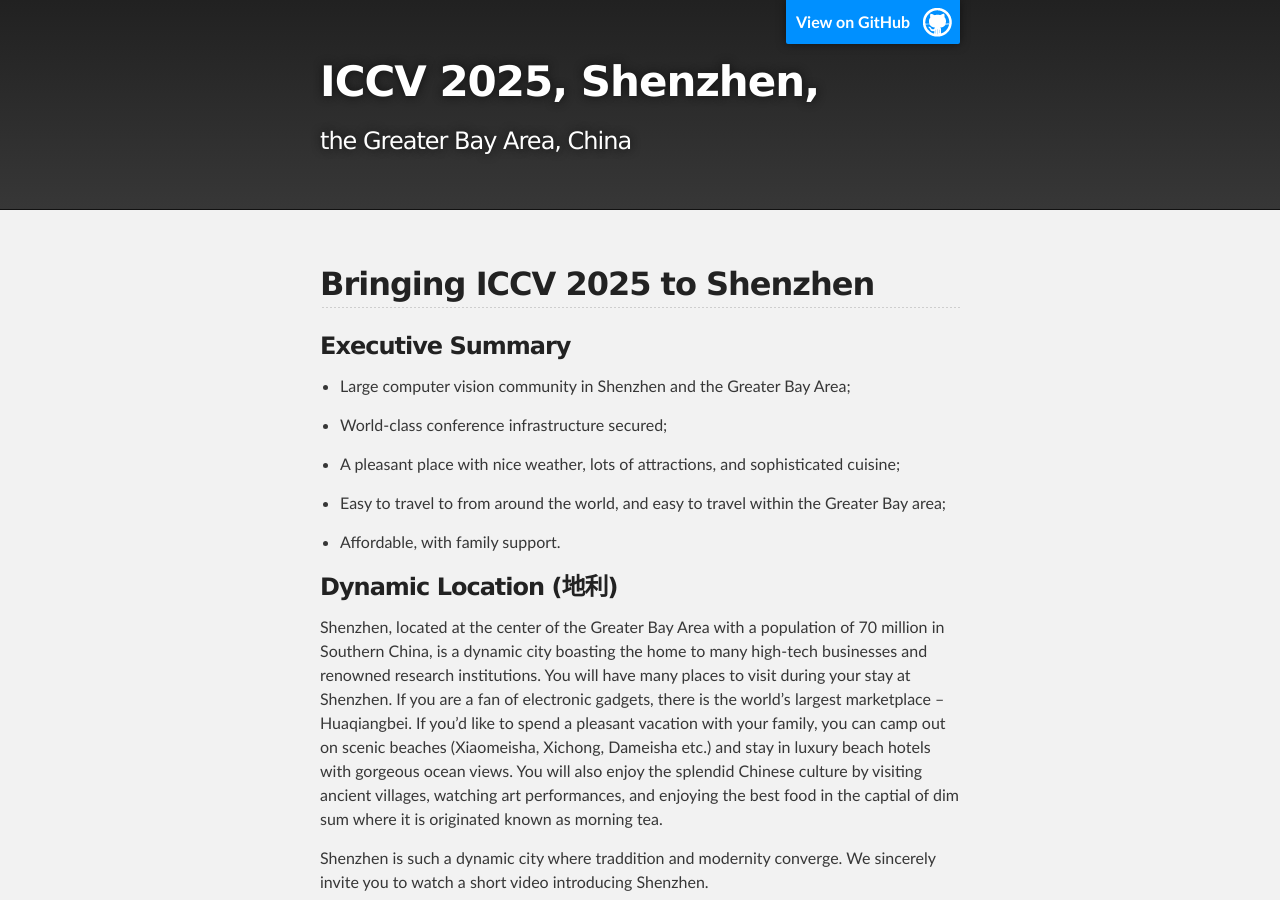
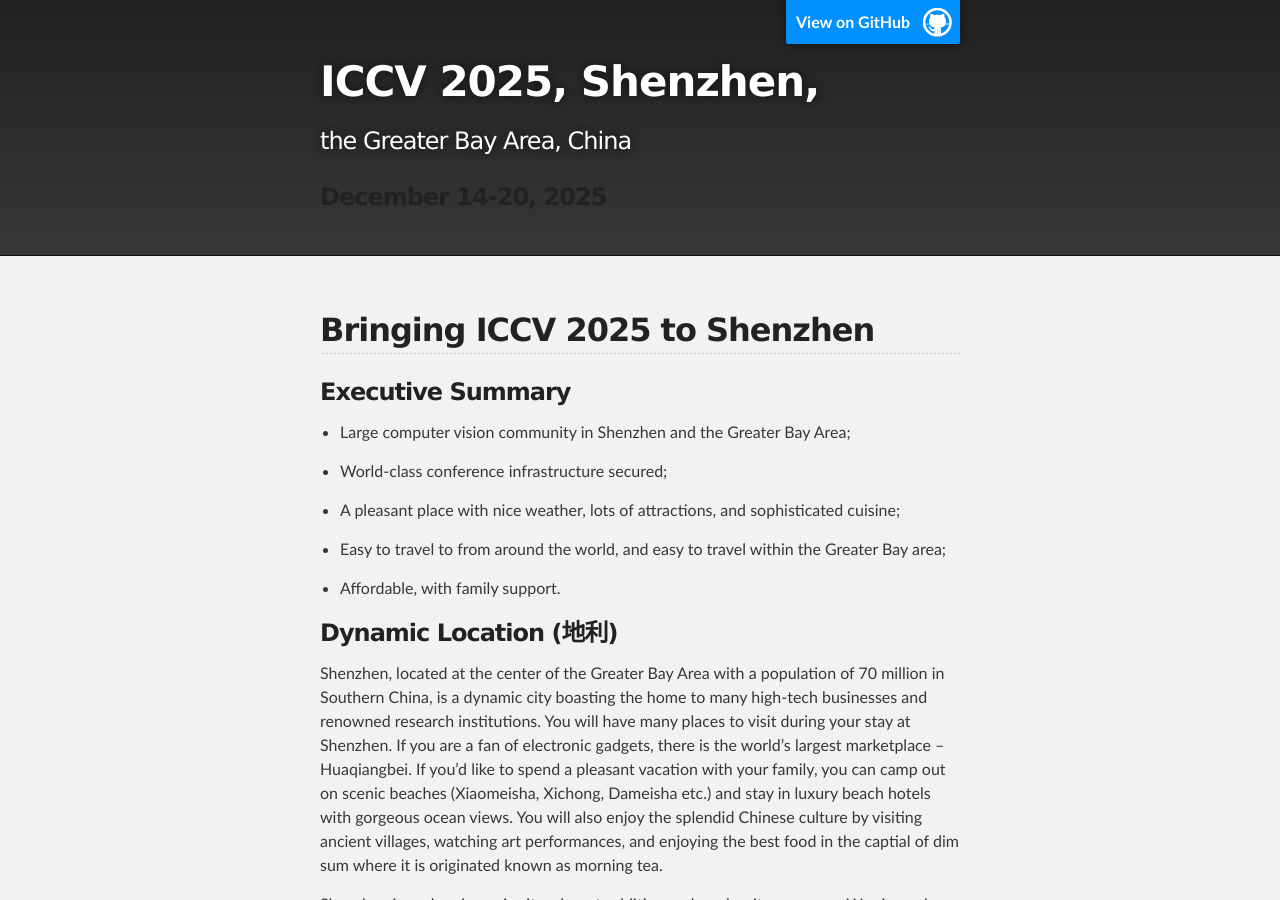
Before and after one commit to iccv2025shenzhen/iccv2025shenzhen, a Jekyll site: the page built from index.md, in a window 1280 px wide and 900 px high. Built offline with Jekyll 4.4.1, drawn with Linux system fonts in a browser that asks for light colours; our own code applies the rules of GitHub Pages for plain Markdown files.

Commit message:
Update default.html

```diff
--- a/_layouts/default.html
+++ b/_layouts/default.html
@@ -21,6 +21,7 @@
 
           <h1 id="project_title">{{ site.title | default: site.github.repository_name }}</h1>
           <h2 id="project_tagline">{{ site.description | default: site.github.project_tagline }}</h2>
+          <h3 id="project_date">{{ site.date | default: site.github.project_tagline }}</h3>
 
           {% if site.show_downloads %}
             <section id="downloads">
```
